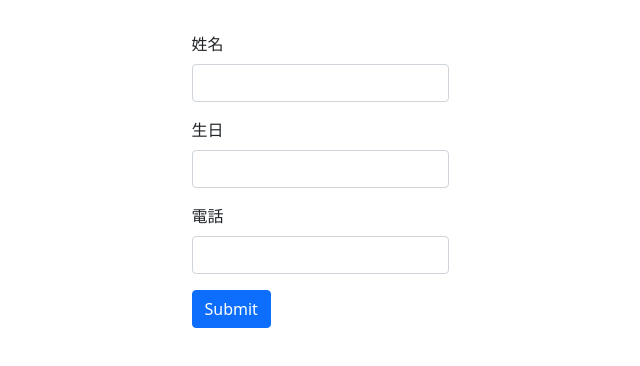
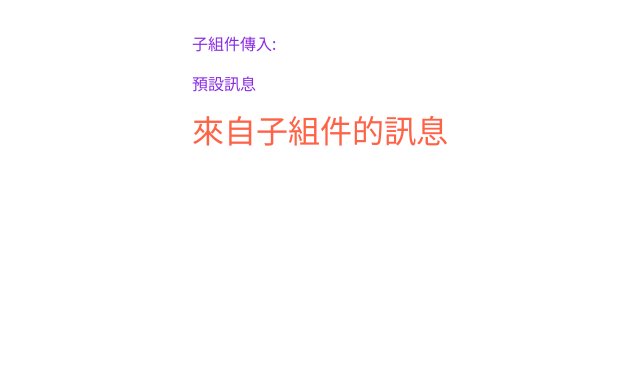
Before and after one commit to yanniao0827/Vue, a Vue app in the folder PRACTICE/form_validate/: page / in a window 1280 px wide. Shown: the top 366 px of the page, without its empty margins (320-960 px from the left). Built offline with nearby package versions, Linux system fonts and the light colour scheme.

Commit message:
0806 3.父子組件傳值

```diff
--- a/PRACTICE/form_validate/src/App.vue
+++ b/PRACTICE/form_validate/src/App.vue
@@ -1,10 +1,14 @@
 <script setup>
 import HelloWorld from './components/HelloWorld.vue'
 import Register from './components/Register.vue';
+import DataSend from './components/DataSend.vue';
 </script>
 
 <template>
-<Register />
+<!-- <Register /> -->
+ <p>子組件傳入:</p>
+ <p>預設訊息</p>
+<DataSend />
 </template>
 
 <style scoped>
@@ -20,4 +24,7 @@ import Register from './components/Register.vue';
 .logo.vue:hover {
   filter: drop-shadow(0 0 2em #42b883aa);
 }
+p{
+  color: blueviolet;
+}
 </style>
--- /dev/null
+++ b/PRACTICE/form_validate/src/components/DataSend.vue
@@ -0,0 +1,11 @@
+<script setup></script>
+
+<template>
+    <h2>來自子組件的訊息</h2>
+</template>
+
+<style>
+h2{
+    color: tomato;
+}
+</style>
```
